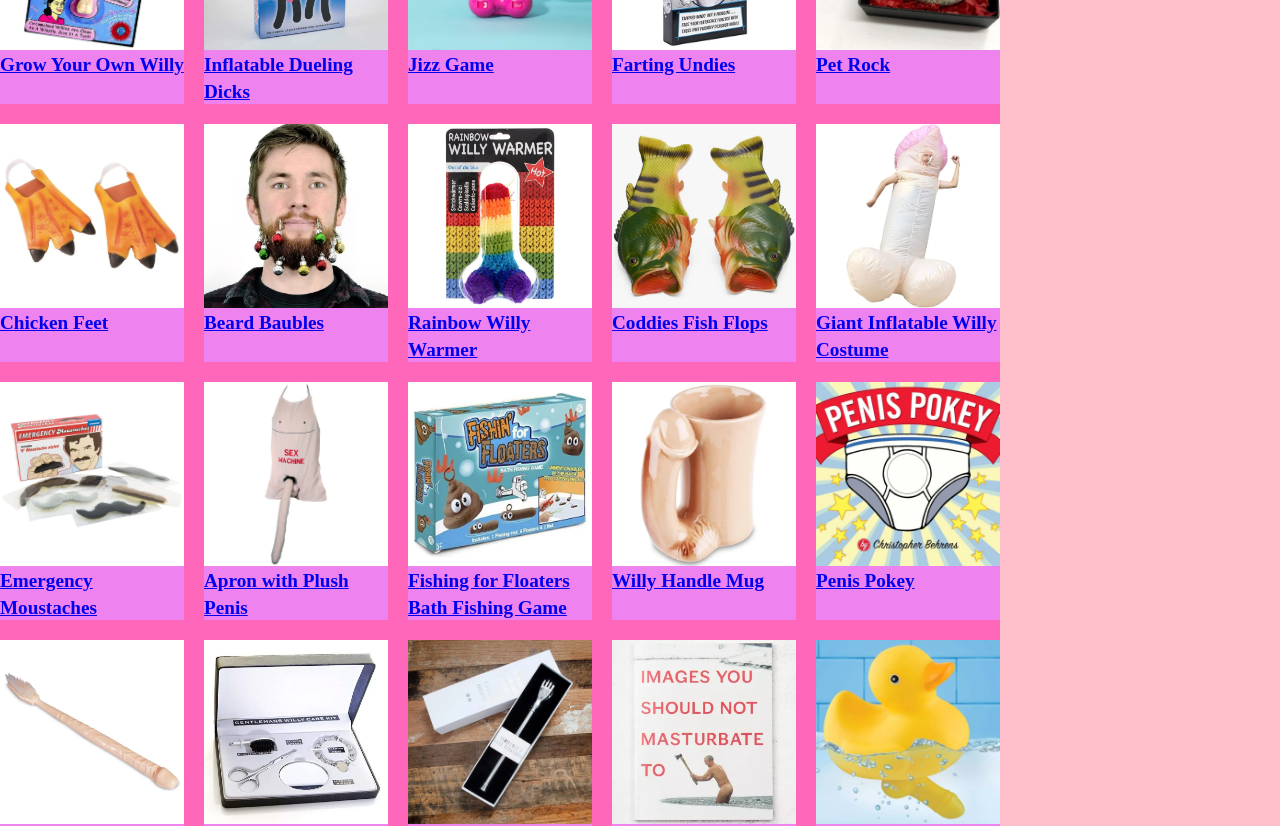
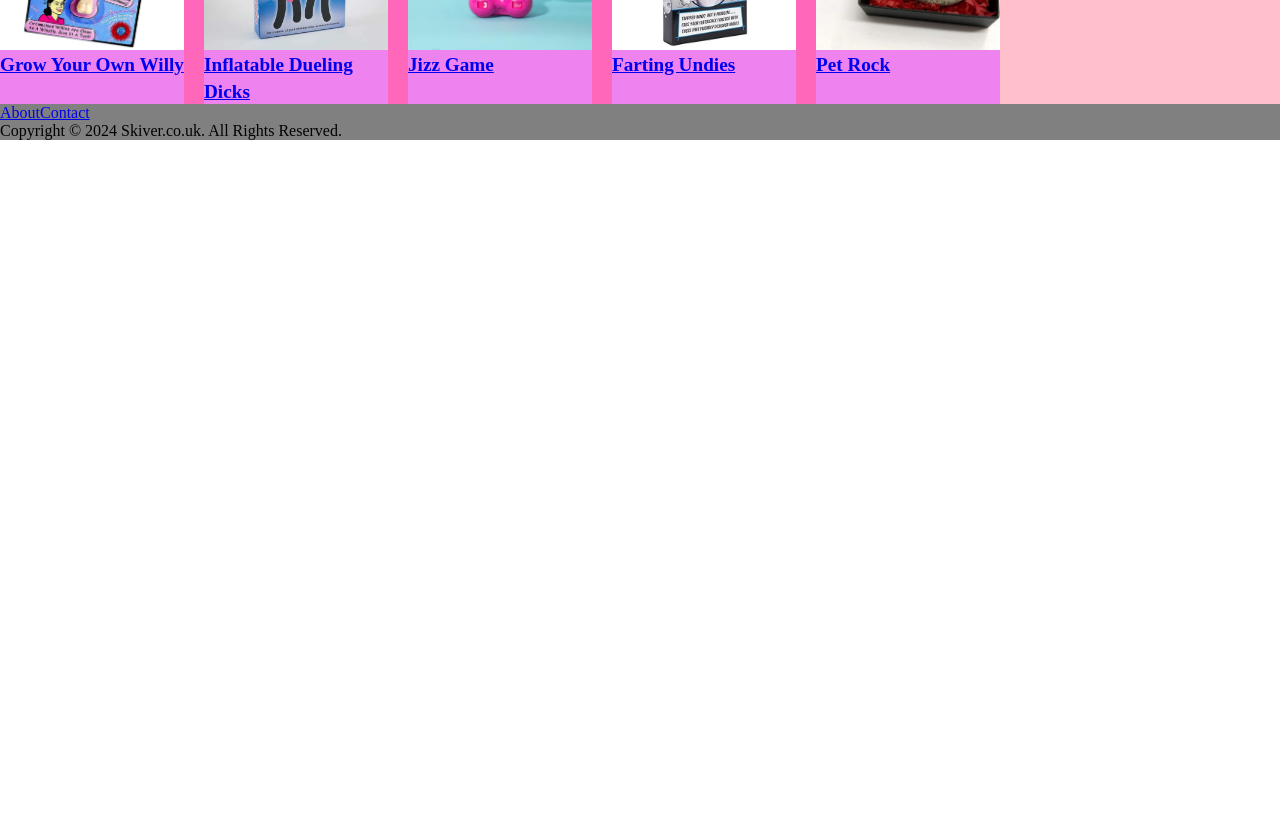
Before and after one commit to johnnyfwk/funny-gifts-front-end, a React (Create React App) app: page /item/101-things-to-do-with-a-huge-willy in a window 1280 px wide. Shown: the part 1080-1906 px from the top of the page. After the commit the page ends 1220 px from the top, so only its background shows below. Built offline with nearby package versions, Linux system fonts and the light colour scheme.

Commit message:
Setting max number of related items to display.

```diff
--- a/src/App.js
+++ b/src/App.js
@@ -9,6 +9,8 @@ import Contact from "./pages/Contact";
 import Footer from "./components/Footer";
 
 function App() {
+    const maxNumberOfCardsToDisplay = 5;
+
     return (
         <div className="App">
             <Logo />
@@ -24,7 +26,7 @@ function App() {
                 ></Route>
                 <Route
                     path="/item/:item_slug"
-                    element={<Item />}
+                    element={<Item maxNumberOfCardsToDisplay={maxNumberOfCardsToDisplay} />}
                 ></Route>
                 <Route
                     path="/about"
--- a/src/pages/Item.jsx
+++ b/src/pages/Item.jsx
@@ -4,7 +4,7 @@ import { useState, useEffect } from "react";
 import { allItems } from "../assets/content/items";
 import ItemCard from "../components/ItemCard";
 
-export default function Item() {
+export default function Item({ maxNumberOfCardsToDisplay }) {
     const { item_slug } = useParams();
 
     const [ item, setItem ] = useState(null);
@@ -15,7 +15,7 @@ export default function Item() {
         const currentItem = allItems.filter((item) => item.slug === item_slug);
         setItem(currentItem);
         setSelectedImage(currentItem[0].images[0]);
-        setRelatedItems(allItems.filter((item) => item.tags.some((tag) => currentItem[0].tags.includes(tag)) && item.slug !== currentItem[0].slug));
+        setRelatedItems(allItems.filter((item) => item.tags.some((tag) => currentItem[0].tags.includes(tag)) && item.slug !== currentItem[0].slug).slice(0, maxNumberOfCardsToDisplay));
     }, [item_slug]);
 
     function handleItemImageThumbnail(event) {
```
